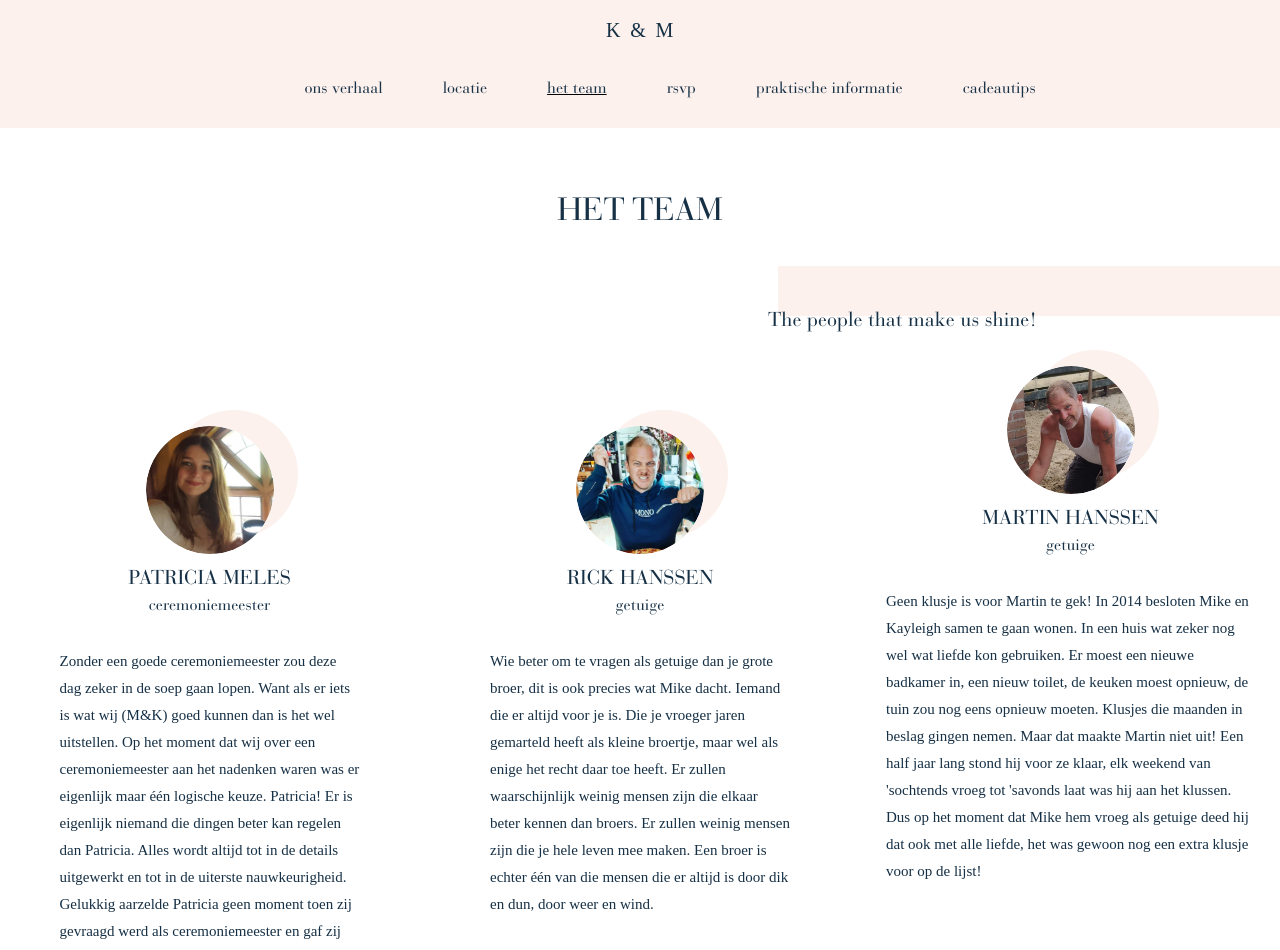
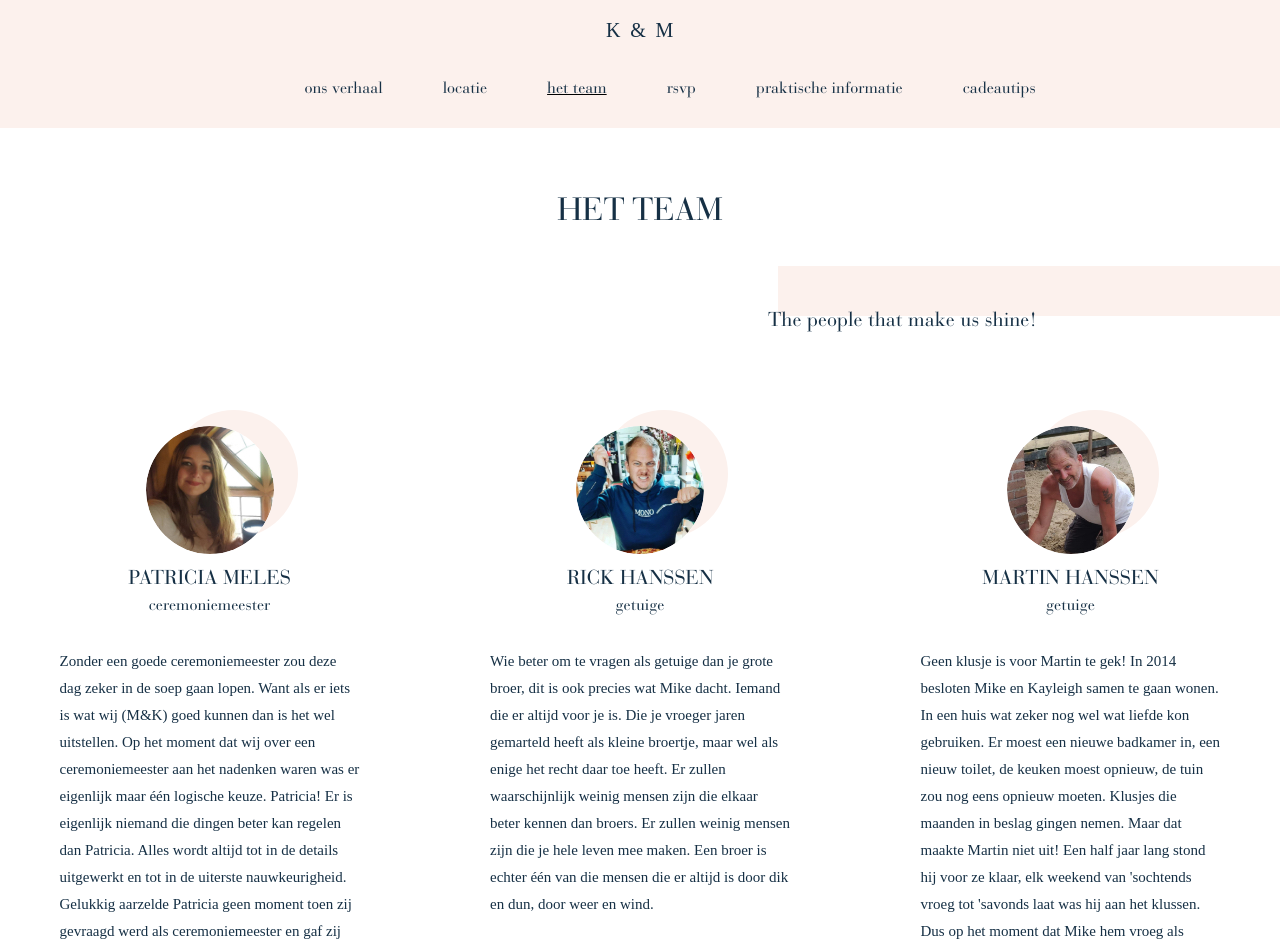
Before and after one commit to mikehanssen/join-our-wedding, a Next.js app: page /star-team in a window 1280 px wide. Shown: the top 950 px of the page. Built offline with nearby package versions, Linux system fonts and the light colour scheme.

Commit message:
Fixed up an issue in the html

```diff
--- a/pages/star-team.js
+++ b/pages/star-team.js
@@ -46,7 +46,7 @@ export default function Team() {
             </div>
           </div>
           <div className="team-member-wrapper">
-            <divgif-tip-title className="team-member mt-60">
+            <div className="team-member mt-60">
               <img className="team-member-img" src="/img/martin.jpg" alt="" />
               <div className="team-member-name">Martin Hanssen</div>
               <div className="team-member-function">getuige</div>
@@ -58,7 +58,7 @@ export default function Team() {
                 'savonds laat was hij aan het klussen. Dus op het moment dat Mike hem vroeg als getuige deed hij dat ook
                 met alle liefde, het was gewoon nog een extra klusje voor op de lijst!
               </p>
-            </divgif-tip-title>
+            </div>
           </div>
           <div className="team-member-wrapper">
             <div className="team-member mt-60">
```
